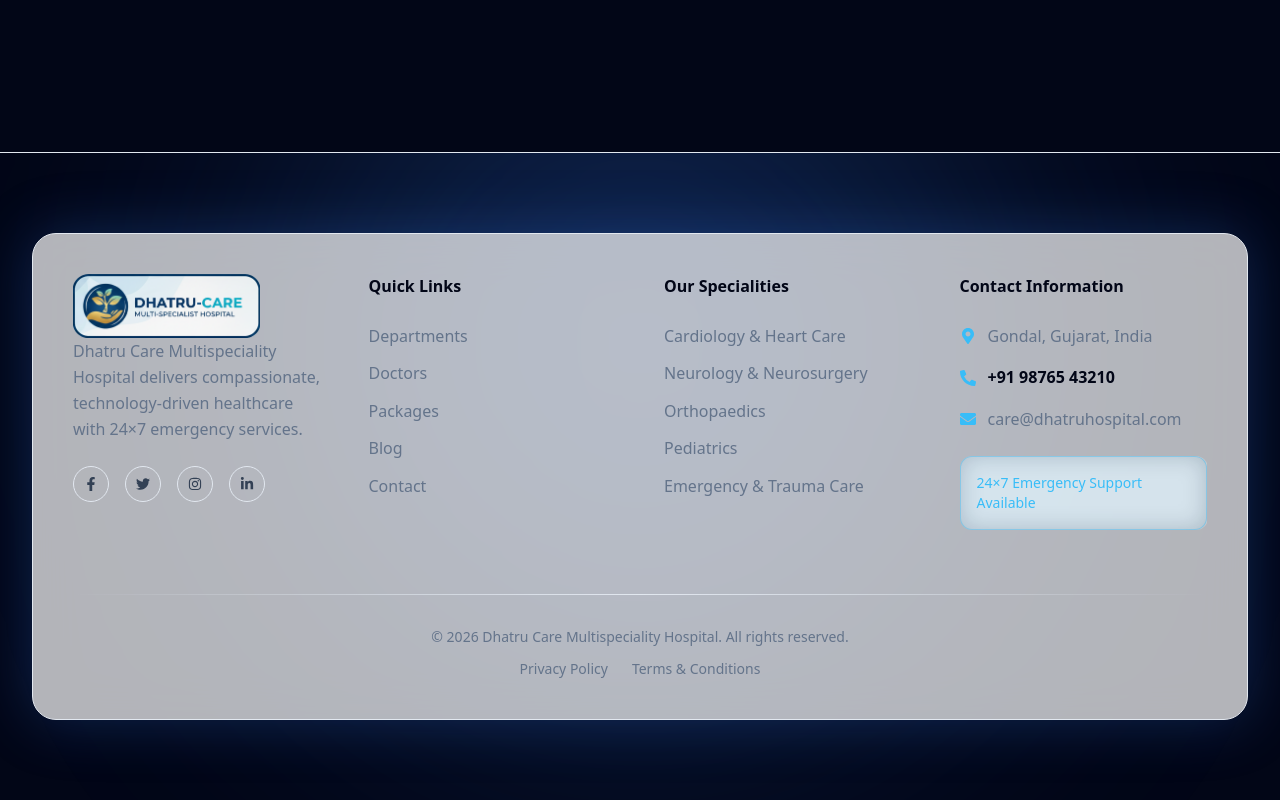
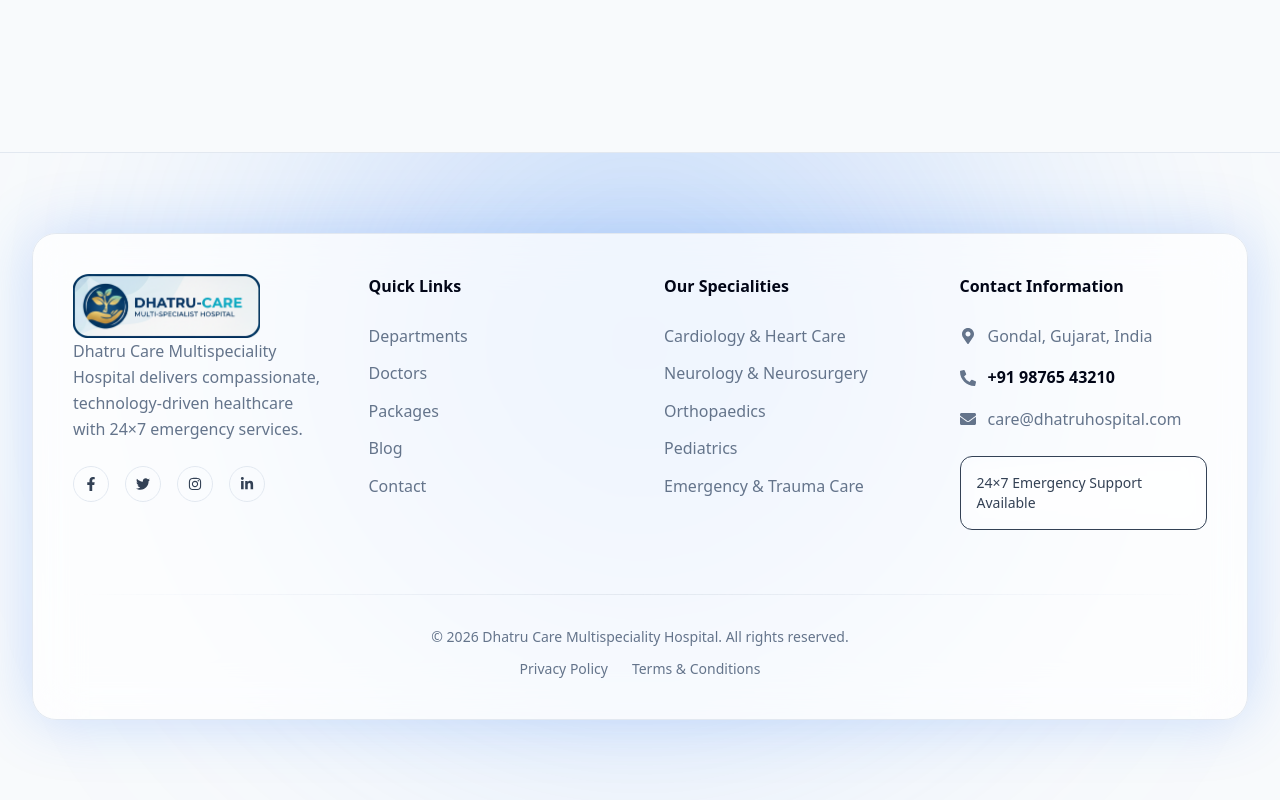
Before and after one commit to uttam-marakana/dhatru-care, a React (Vite) app: page /settings in a window 1280 px wide. Shown: the part 769-1569 px from the top of the page. Built offline with nearby package versions, Linux system fonts and the light colour scheme; no server answers; the database is empty; sample sign-in values are in the browser's storage.

Commit message:
design-system: lock global theme tokens and UI foundations

```diff
--- a/src/index.css
+++ b/src/index.css
@@ -1,93 +1,119 @@
 @import "tailwindcss";
 
-/* -------- 1. Custom Variant ------------------------------------------- */
+/* ---- 1. Custom Dark Variant --------------------- */
+
 @custom-variant dark (&:where(.dark, .dark *));
 
-/* -------- 2. Theme Tokens ------------------------------------------- */
+/* ---- 2. Theme Tokens --------------------- */
+
 @theme {
-  /* ---------------- Brand ---------------- */
 
-  --color-main: #38bdf8;
-  --color-main-hover: #0ea5e9;
+  /* Brand */
+
+  --color-primary: #38bdf8;
+  --color-primary-hover: #0ea5e9;
   --color-accent: #22d3ee;
 
-  /* ---------------- LIGHT THEME ---------------- */
+  /* Status */
 
-  --bg-main-light: #f8fafc;
+  --color-complete: #22c55e;
+  --color-warning: #f59e0b;
+  --color-error: #ef4444;
+
+  /* LIGHT THEME */
+
+  --bg-primary-light: #f8fafc;
+  --bg-section-light: #f1f5f9;
   --bg-surface-light: #ffffff;
-  --bg-card-light: #f1f5f9;
+  --bg-card-light: #f8fafc;
 
-  --bg-main-light: #020617;
+  --glass-light: rgba(255,255,255,0.75);
+
+  --text-primary-light: #020617;
   --text-secondary-light: #334155;
   --text-muted-light: #64748b;
 
   --border-light: #e2e8f0;
+  --divider-light: #e2e8f0;
 
-  /* ---------------- DARK THEME ---------------- */
+  /* DARK THEME */
 
-  --bg-main-dark: #020617;
+  --bg-primary-dark: #020617;
+  --bg-section-dark: #020617;
   --bg-surface-dark: #071a2f;
   --bg-card-dark: #0f243d;
 
-  --bg-main-dark: #f1f5f9;
+  --glass-dark: rgba(15,23,42,0.6);
+
+  --text-primary-dark: #f1f5f9;
   --text-secondary-dark: #cbd5e1;
   --text-muted-dark: #94a3b8;
 
   --border-dark: #243b53;
+  --divider-dark: #1e293b;
 
-  /* ---------------- EFFECTS ---------------- */
+  /* Effects */
 
-  --glow-soft: rgba(56, 189, 248, 0.35);
-  --glow-bg: rgba(59, 130, 246, 0.25);
+  --glow-soft: rgba(56,189,248,0.35);
+  --glow-bg: rgba(59,130,246,0.25);
 
-  /* ---------------- GRADIENT ---------------- */
+  /* Gradient */
 
   --heading-gradient-from: #60a5fa;
   --heading-gradient-to: #22d3ee;
 
-  /* ---------------- STATUS ---------------- */
+  /* Layout Tokens */
 
-  --color-complete: #22c55e;
-  --color-warning: #f59e0b;
-  --color-error: #ef4444;
+  --container-max: 1280px;
+  --section-padding: clamp(3rem, 6vw, 6rem);
+  --radius-lg: 1rem;
 }
 
-/* -------- 3. Default Theme (LIGHT) ------------------------------------------- */
+/* ---- 3. Default Theme --------------------- */
 
 :root {
-  --bg: var(--bg-main-light);
+
+  --bg: var(--bg-primary-light);
+  --section: var(--bg-section-light);
   --surface: var(--bg-surface-light);
   --card: var(--bg-card-light);
+  --glass: var(--glass-light);
 
-  --text: var(--bg-main-light);
+  --text: var(--text-primary-light);
   --text-secondary: var(--text-secondary-light);
   --muted: var(--text-muted-light);
 
   --border: var(--border-light);
+  --divider: var(--divider-light);
 }
 
-/* -------- 4. Dark Theme Override ------------------------------------------- */
+/* ---- 4. Dark Theme --------------------- */
 
 .dark {
-  --bg: var(--bg-main-dark);
+
+  --bg: var(--bg-primary-dark);
+  --section: var(--bg-section-dark);
   --surface: var(--bg-surface-dark);
   --card: var(--bg-card-dark);
+  --glass: var(--glass-dark);
 
-  --text: var(--text-main-dark);
+  --text: var(--text-primary-dark);
   --text-secondary: var(--text-secondary-dark);
   --muted: var(--text-muted-dark);
 
   --border: var(--border-dark);
+  --divider: var(--divider-dark);
 }
 
-/* -------- 5. Base Styles ------------------------------------------- */
+/* ---- 5. Base Styles --------------------- */
 
 html {
   scroll-behavior: smooth;
 }
 
 body {
-  background-color: var(--bg);
+
+  background: var(--bg);
   color: var(--text);
 
   font-family:
@@ -101,28 +127,32 @@
   line-height: 1.6;
 
   transition:
-    background-color 0.3s ease,
-    color 0.3s ease;
+    background-color .3s ease,
+    color .3s ease;
 }
 
-/* -------- Accessibility: Reduced Motion -------- */
+/* ---- Reduced Motion --------------------- */
 
 @media (prefers-reduced-motion: reduce) {
+
   * {
-    animation-duration: 0.01ms !important;
+    animation-duration: .01ms !important;
     animation-iteration-count: 1 !important;
-    transition-duration: 0.01ms !important;
+    transition-duration: .01ms !important;
     scroll-behavior: auto !important;
   }
+
 }
 
-/* -------- 6. Interactive Elements ------------------------------------------- */
+/* ---- 6. Interactive Elements --------------------- */
 
 @layer base {
+
   button,
   [role="button"] {
     @apply cursor-pointer;
   }
+
 }
 
 a,
@@ -130,61 +160,201 @@
 input,
 textarea,
 select {
+
   transition:
-    background-color 0.3s ease,
-    border-color 0.3s ease,
-    color 0.3s ease;
+    background-color .3s ease,
+    border-color .3s ease,
+    color .3s ease,
+    transform .25s ease,
+    box-shadow .25s ease;
 }
 
-/* Focus ring */
+/* ---- Focus Ring --------------------- */
 
 :focus-visible {
+
   outline: none;
-  box-shadow: 0 0 0 3px rgba(56, 189, 248, 0.45);
-  outline-offset: 2px;
+
+  box-shadow:
+    0 0 0 2px var(--bg),
+    0 0 0 4px var(--color-primary);
 }
 
-/* -------- 7. Animations ------------------------------------------- */
+/* ---- 7. Animations --------------------- */
 
 @keyframes fadeInUp {
+
   from {
     opacity: 0;
     transform: translateY(24px);
   }
+
   to {
     opacity: 1;
     transform: translateY(0);
   }
+
 }
 
 .animate-fade-in-up {
-  animation: fadeInUp 0.7s cubic-bezier(0.16, 1, 0.3, 1) forwards;
+  animation: fadeInUp .7s cubic-bezier(.16,1,.3,1) forwards;
 }
 
-/* Card hover lift */
+/* Skeleton shimmer */
+
+@keyframes shimmer {
+
+  100% {
+    transform: translateX(100%);
+  }
+
+}
+
+.skeleton {
+
+  position: relative;
+  overflow: hidden;
+}
+
+.skeleton::after {
+
+  content: "";
+
+  position: absolute;
+  inset: 0;
+
+  background: linear-gradient(
+    90deg,
+    transparent,
+    rgba(255,255,255,.08),
+    transparent
+  );
+
+  transform: translateX(-100%);
+
+  animation: shimmer 1.6s infinite;
+}
+
+/* ---- 8. Hover Lift --------------------- */
 
 .hover-lift {
+
+  will-change: transform;
+
   transition:
-    transform 0.35s cubic-bezier(0.16, 1, 0.3, 1),
-    box-shadow 0.35s ease;
+    transform .35s cubic-bezier(.16,1,.3,1),
+    box-shadow .35s ease;
 }
 
 .hover-lift:hover,
 .hover-lift:focus-visible {
+
   transform: translateY(-8px);
-  box-shadow: 0 25px 50px -12px rgba(0, 0, 0, 0.45);
+
+  box-shadow:
+    0 25px 50px -12px rgba(0,0,0,.45);
 }
 
-/* -------- 8. Typography ------------------------------------------- */
+/* ---- 9. Premium Scrollbar --------------------- */
+
+::-webkit-scrollbar {
+  width: 8px;
+}
+
+::-webkit-scrollbar-thumb {
+
+  background: var(--border);
+  border-radius: 10px;
+}
+
+::-webkit-scrollbar-thumb:hover {
+  background: var(--color-primary);
+}
+
+/* Firefox */
+
+* {
+  scrollbar-width: thin;
+  scrollbar-color: var(--border) transparent;
+}
+
+/* ---- 10. Typography --------------------- */
 
 .prose {
   max-width: none;
 }
 
-.prose :where(h1, h2, h3, h4) {
+.prose :where(h1,h2,h3,h4) {
   color: var(--text);
 }
 
-.prose :where(p, li) {
+.prose :where(p,li) {
   color: var(--muted);
 }
+
+/* ---- 11. Glass Effect --------------------- */
+
+.glass {
+
+  background: var(--glass);
+
+  backdrop-filter: blur(12px);
+
+  border: 1px solid var(--border);
+
+  border-radius: var(--radius-lg);
+}
+
+/* ---- 12. Glow Utilities --------------------- */
+
+.glow-primary {
+
+  box-shadow:
+    0 0 25px var(--glow-soft);
+}
+
+.glow-bg {
+
+  box-shadow:
+    0 0 60px var(--glow-bg);
+}
+
+/* ---- 13. Gradient Heading --------------------- */
+
+.gradient-heading {
+
+  background: linear-gradient(
+    to right,
+    var(--heading-gradient-from),
+    var(--heading-gradient-to)
+  );
+
+  -webkit-background-clip: text;
+  color: transparent;
+}
+
+/* ---- 14. Layout Utilities --------------------- */
+
+.container-system {
+
+  max-width: var(--container-max);
+
+  margin-inline: auto;
+
+  padding-inline: 1.5rem;
+}
+
+.section-padding {
+
+  padding-block: var(--section-padding);
+}
+
+/* ---- 15. Interaction Utility --------------------- */
+
+.interactive {
+
+  transition:
+    transform .25s ease,
+    box-shadow .25s ease,
+    background-color .25s ease;
+}
```
